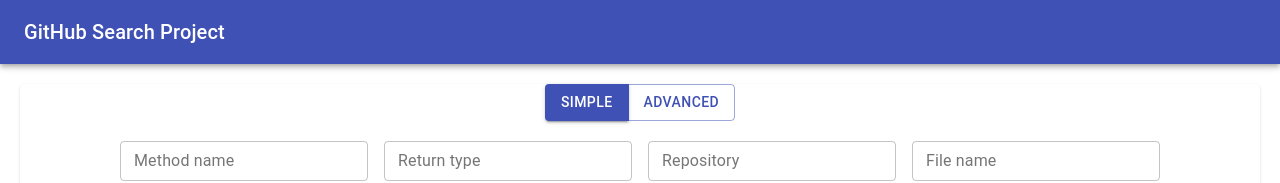
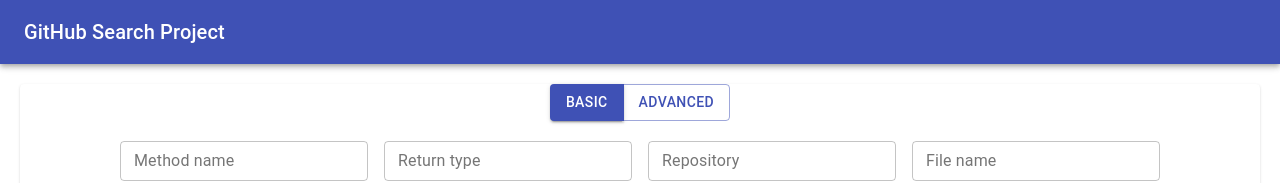
Before and after one commit to andre15silva/DD2476, a React (Create React App) app in the folder frontend/: page / in a window 1280 px wide. Shown: the top 183 px of the page. Built offline with nearby package versions, Linux system fonts and the light colour scheme.

Commit message:
Frontend: Changed tab name 'Simple' to 'Basic'.

```diff
--- a/frontend/src/SearchForm.jsx
+++ b/frontend/src/SearchForm.jsx
@@ -94,7 +94,7 @@
       <Paper className={classes.searchForm}>
         <form noValidate autoComplete="off" onSubmit={(e) => onFormSubmit(e)}>
           <ButtonGroup color="primary" aria-label="outlined primary button group">
-            <Button onClick={() => setAdvancedSearch(!advancedSearch)} variant={advancedSearch ? "outlined" : "contained"}>Simple</Button>
+            <Button onClick={() => setAdvancedSearch(!advancedSearch)} variant={advancedSearch ? "outlined" : "contained"}>Basic</Button>
             <Button onClick={() => setAdvancedSearch(!advancedSearch)} variant={advancedSearch ? "contained" : "outlined"}>Advanced</Button>
           </ButtonGroup>
           <br/> <br/>
```
